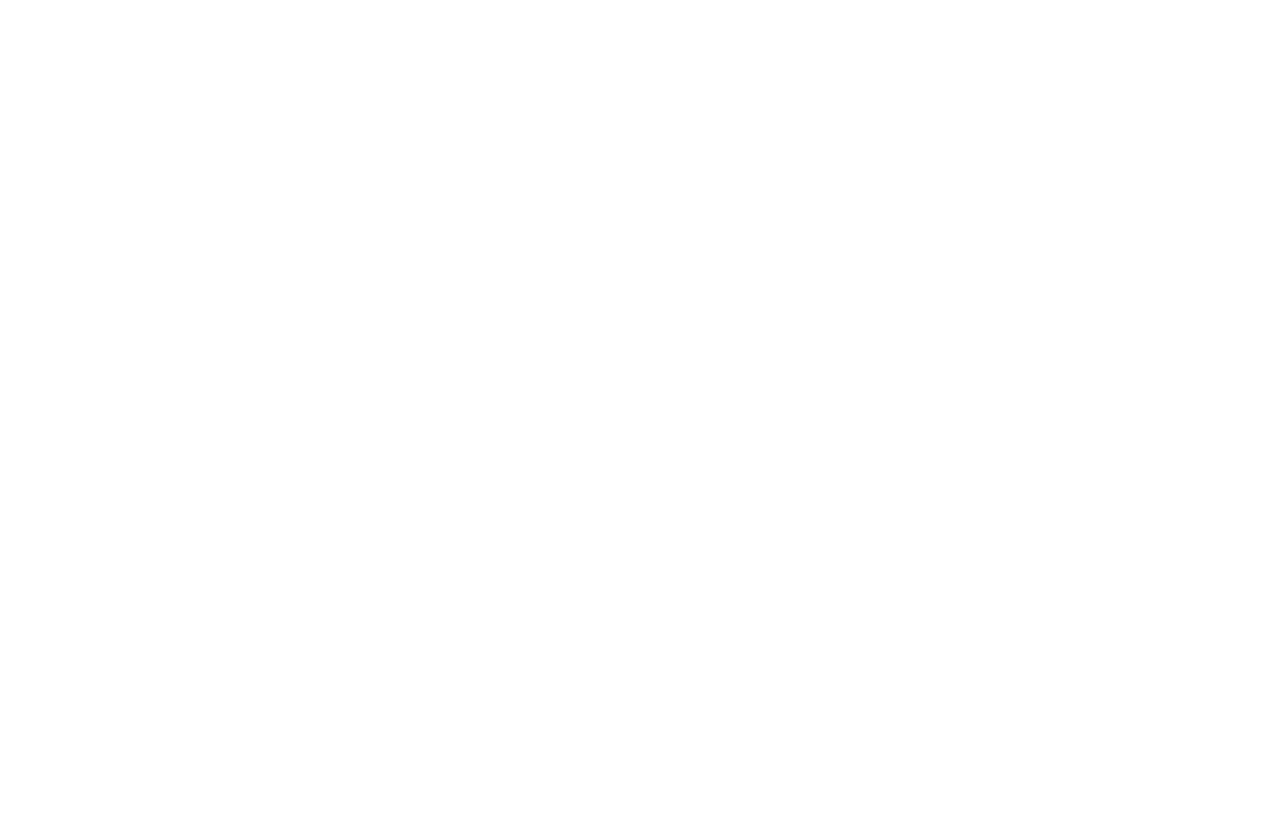
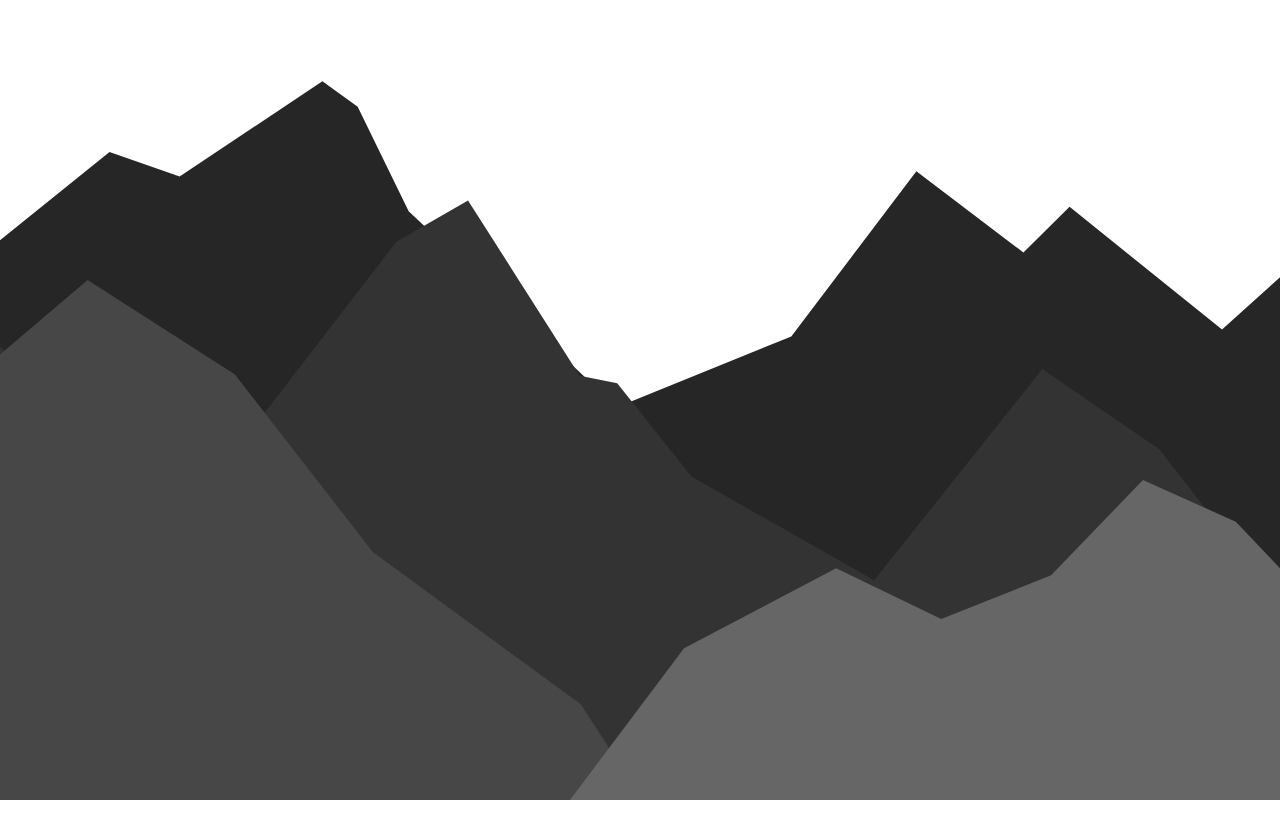
Before and after one commit to louiebert/louiebert.github.io, a React (Create React App) app: page / in a window 1280 px wide. Shown: the top 838 px of the page. After the commit the page ends 800 px from the top, so only its background shows below. Built offline with nearby package versions, Linux system fonts and the light colour scheme.

Commit message:
CSS WORKS NOW

```diff
--- a/src/App.tsx
+++ b/src/App.tsx
@@ -1,14 +1,14 @@
 import React, { Component } from 'react'
-import styled, { createGlobalStyle } from 'styled-components/macro'
+import { createGlobalStyle } from 'styled-components/macro'
 import Background from './Background'
 
 class App extends Component {
   render() {
     return (
-      <AppComponent>
+      <Background>
         <GlobalStyle />
-        <Background>{/* actual app code will go here */}</Background>
-      </AppComponent>
+        {/* actual app code will go here */}
+      </Background>
     )
   }
 }
@@ -26,11 +26,4 @@
   }
 `
 
-const AppComponent = styled.div`
-  position: relative;
-  text-align: center;
-  /* TODO: remove */
-  height: 200vh;
-`
-
 export default App
--- a/src/Background.tsx
+++ b/src/Background.tsx
@@ -4,107 +4,84 @@
 import { ReactComponent as Mountain2 } from './images/Mountain2.svg'
 import { ReactComponent as Mountain3 } from './images/Mountain3.svg'
 import { ReactComponent as Mountain4 } from './images/Mountain4.svg'
-
-type State = {
-  yOffset: number
-}
-
-class Background extends Component<{}, State> {
-  constructor(props: any) {
-    super(props)
-    this.state = {
-      yOffset: 0
-    }
-  }
-
-  componentDidMount() {
-    window.addEventListener('scroll', this.backgroundScroll)
-  }
-
-  componentWillUnmount() {
-    window.removeEventListener('scroll', this.backgroundScroll)
-  }
-
-  backgroundScroll = () => {
-    this.setState({ yOffset: window.pageYOffset })
-  }
-
-  calcYPos = (speed: number) => {
-    return -((this.state.yOffset * speed) / 100)
-  }
-
+class Background extends Component {
   render() {
     return (
       <BackgroundComponent>
         <ParallaxLayer
           inputColor="hsla(0, 0%, 15%, 1.0)"
-          backgroundImageUrl="./images/Mountain1.svg"
-        />
-        {/*
+          translateZ={10}
+          marginTop={10}
+        >
+          <Mountain1 />
+        </ParallaxLayer>
         <ParallaxLayer
-          className="parallax"
           inputColor="hsla(0, 0%, 20%, 1.0)"
-          style={{ transform: `translate3d(0px, ${this.calcYPos(20)}px, 0px)` }}
+          translateZ={7}
+          marginTop={25}
+        >
+          <Mountain2 />
+        </ParallaxLayer>
+        <ParallaxLayer
+          inputColor="hsla(0, 0%, 28%, 1.0)"
+          translateZ={3}
+          marginTop={35}
         >
           <Mountain3 />
         </ParallaxLayer>
         <ParallaxLayer
-          className="parallax"
-          inputColor="hsla(0, 0%, 28%, 1.0)"
-          style={{ transform: `translate3d(0px, ${this.calcYPos(32)}px, 0px)` }}
+          inputColor="hsla(0, 0%, 40%, 1.0)"
+          translateZ={1}
+          marginTop={60}
         >
-          <Mountain2 />
+          <Mountain4 />
         </ParallaxLayer>
-        <ParallaxLayer
-          className="parallax"
-          inputColor="hsla(0, 0%, 40%, 1.0)"
-          style={{ transform: `translate3d(0px, ${this.calcYPos(48)}px, 0px)` }}
-        >
-          <Mountain1 />
-        </ParallaxLayer>
-        */}
 
+        <PageContent />
         {this.props.children}
       </BackgroundComponent>
     )
   }
 }
 
+const perspective = 1
+
 const BackgroundComponent = styled.div`
-  height: 100vh;
+  height: 100vmin;
   overflow-x: hidden;
   overflow-y: auto;
-  perspective: 2px;
+  perspective: ${perspective}px;
 `
 
 const ParallaxLayer = styled.div<{
   inputColor: string
-  backgroundImageUrl: string
+  translateZ: number
+  marginTop?: number
 }>`
-  position: relative;
-
-  & ::after {
-    content: ' ';
   position: absolute;
   top: 0;
   right: 0;
   bottom: 0;
   left: 0;
+  background: none;
+  justify-content: center;
 
-    transform: translateZ(-1px) scale(1.5px);
-    background-size: 100%;
+  transform: translateZ(-${props => props.translateZ}px)
+    scale(${props => 1 + props.translateZ / perspective});
   z-index: -1;
 
-    background-image: url(${props => props.backgroundImageUrl});
-  }
-
   & > svg {
+    margin-top: ${props => props.marginTop}vmin;
+    height: 50vw;
     width: 100vw;
-
     polygon {
       fill: ${props => props.inputColor};
     }
   }
 `
 
+const PageContent = styled.div`
+  height: 6000px;
+`
+
 export default Background
```
Also changed, not shown: src/images/Mountain1.svg. Lines whose indentation alone changed are shown as unchanged.
